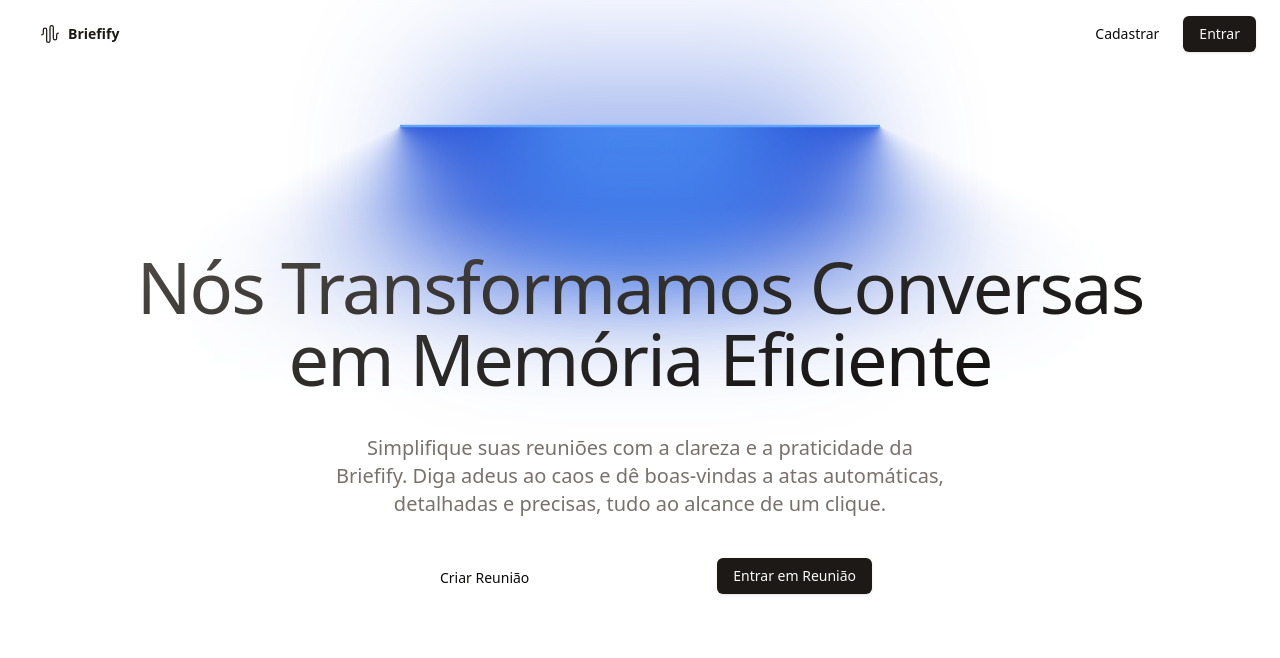
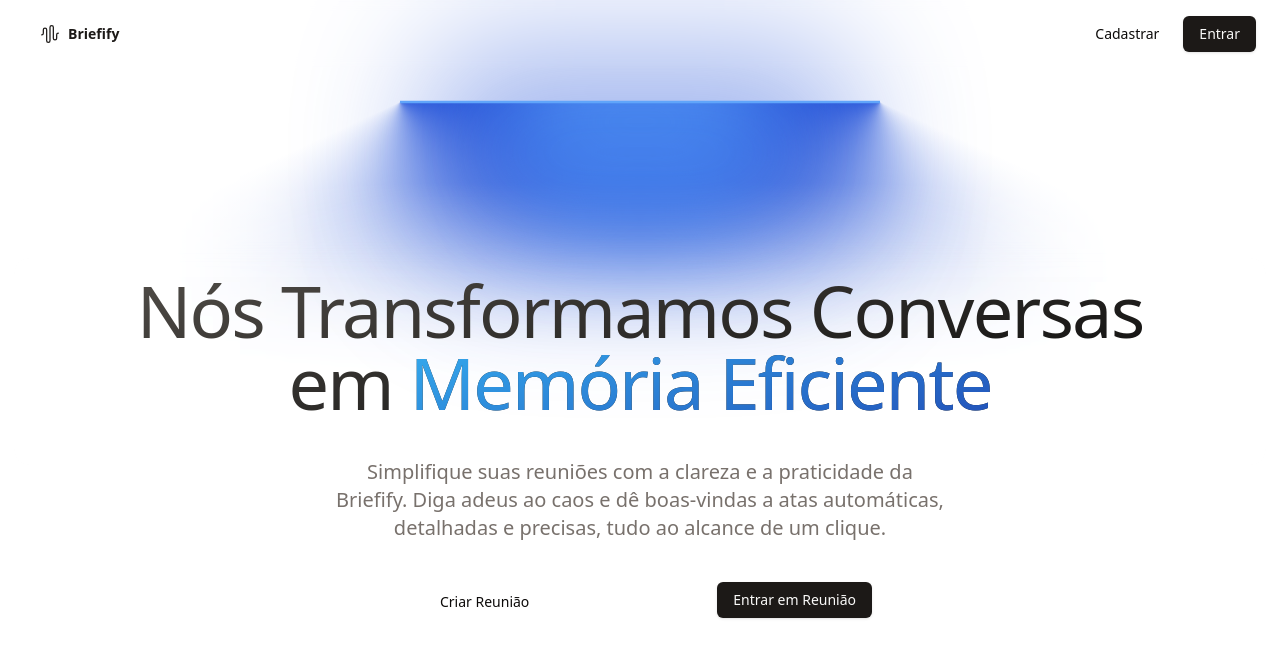
Before and after one commit to 4-ANO-COMP-IMT/briefify, a React (Vite) app in the folder front/: page / in a window 1280 px wide. Shown: the top 658 px of the page. Built offline with nearby package versions, Linux system fonts and the light colour scheme.

Commit message:
feat: sign-in complete

```diff
--- a/front/package.json
+++ b/front/package.json
@@ -15,6 +15,7 @@
     "@radix-ui/react-icons": "^1.3.0",
     "@radix-ui/react-label": "^2.0.2",
     "@radix-ui/react-slot": "^1.0.2",
+    "axios": "^1.7.2",
     "class-variance-authority": "^0.7.0",
     "clsx": "^2.1.1",
     "framer-motion": "^11.2.10",
--- a/front/src/pages/home.tsx
+++ b/front/src/pages/home.tsx
@@ -14,9 +14,12 @@ function Home() {
             duration: 0.8,
             ease: "easeInOut",
           }}
-          className="mt-8 bg-gradient-to-br from-stone-600 to-black py-10 bg-clip-text text-center text-4xl font-medium tracking-tight text-transparent md:text-7xl"
+          className="mt-20 bg-gradient-to-br from-stone-600 to-black py-10 bg-clip-text text-center text-4xl font-medium tracking-tight text-transparent md:text-7xl"
         >
-          Nós Transformamos Conversas <br /> em Memória Eficiente
+          Nós Transformamos Conversas <br /> em{" "}
+          <span className="bg-gradient-to-br from-sky-400 to-blue-800 py-10 bg-clip-text text-center font-medium tracking-tight text-transparent">
+            Memória Eficiente
+          </span>
         </motion.h1>
         <motion.p
           initial={{ opacity: 0.5, y: 100 }}
--- a/front/src/pages/sign-in.tsx
+++ b/front/src/pages/sign-in.tsx
@@ -18,6 +18,7 @@ import {
 } from "@/components/ui/form";
 import { Input } from "@/components/ui/input";
 import { Button } from "@/components/ui/button";
+import axios from "axios";
 
 const LoginSchema = z
   .object({
@@ -45,8 +46,16 @@ export default function SignIn() {
     },
   });
 
-  function onSubmit(values: z.infer<typeof LoginSchema>) {
-    console.log(values);
+  async function onSubmit(values: z.infer<typeof LoginSchema>) {
+    const response = await axios({
+      method: "post",
+      url: "http://localhost:3000/sign-in",
+      data: {
+        email: values.email,
+        password: values.password,
+      },
+    });
+    console.log(response.data);
   }
 
   return (
```
Also changed, not shown: 1 other file (tests, documents, lock files or other folders).
